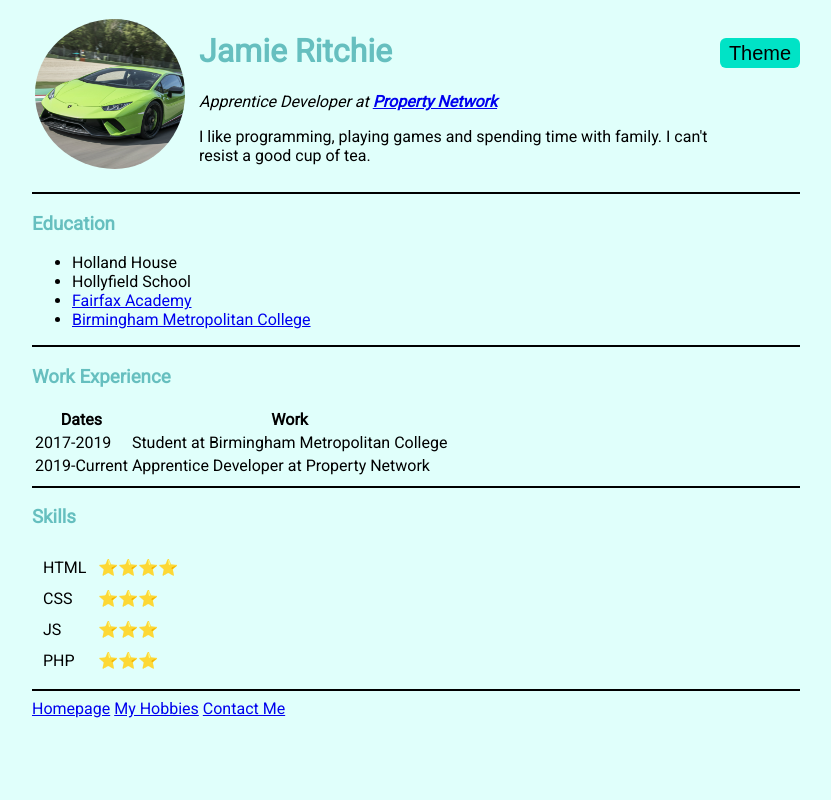
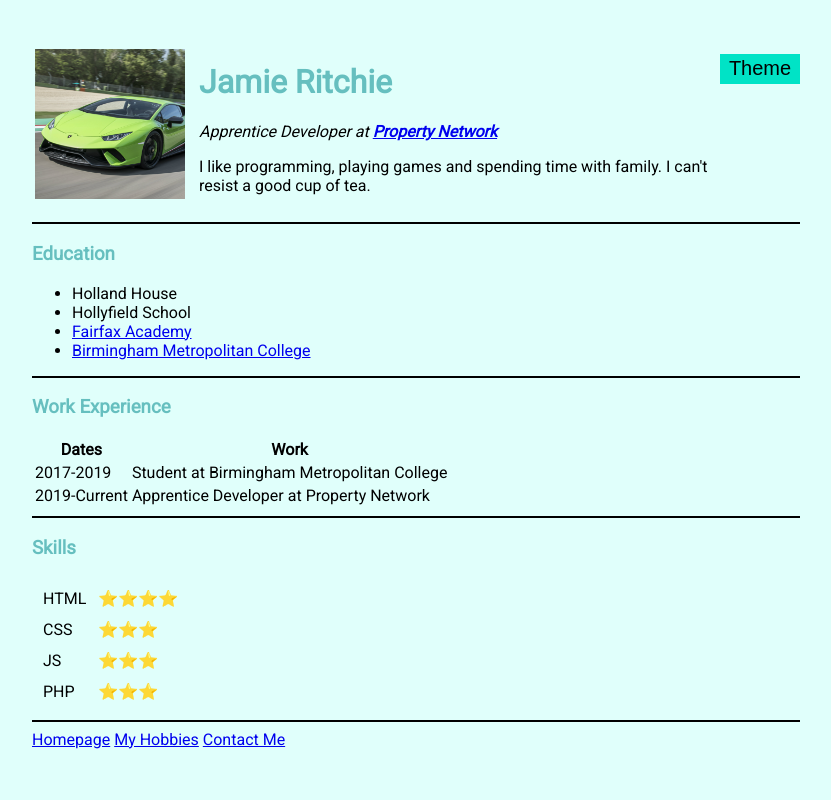
Before and after one commit to JRitchie454/Personal-Site, a PHP site: page / in a window 1280 px wide. Shown: the whole page, without its empty margins (224-1055 px from the left). Run offline with PHP 8.4, Linux system fonts and the light colour scheme.

Commit message:
Square Profile image, move theme button up

```diff
--- a/css/master.css
+++ b/css/master.css
@@ -4,6 +4,7 @@ body {
     font-family: 'Roboto', sans-serif;
     margin-left: 20%;
     margin-right: 20%;
+    margin-top: 3%;
 }
 
 hr {
@@ -13,15 +14,14 @@ hr {
 
 .profile-img {
   height: 150px;
-  border-radius: 50%;
+  border-radius: 0%;
   padding-right: 10px;
 }
 
 .theme-button {
-  border-radius: 6px;
   width: 80px;
   height: 30px;
   font-size: 20px;
   float: right;
-  margin-top: 30px;
+  margin-top: 2%;
 }
```
